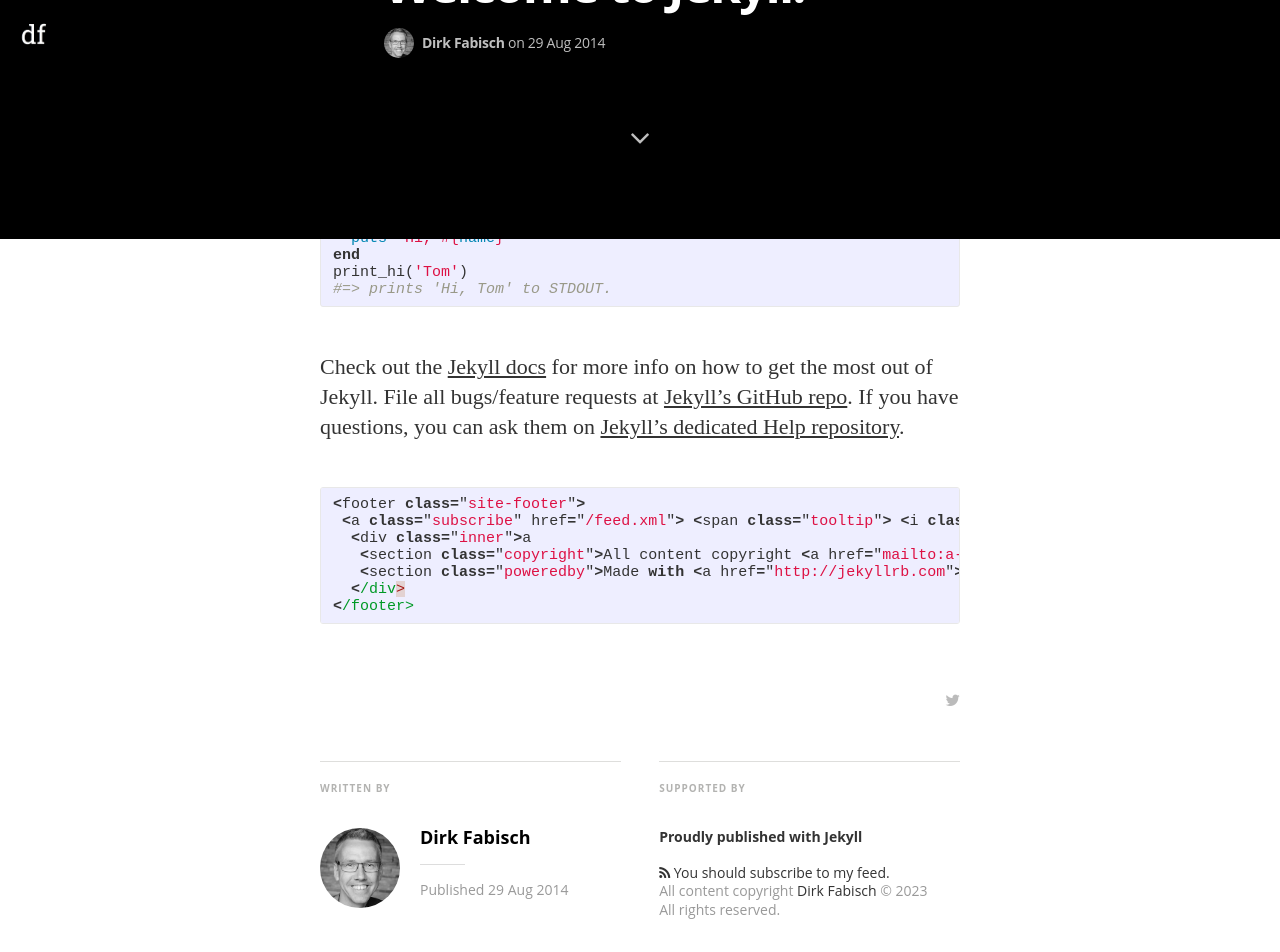
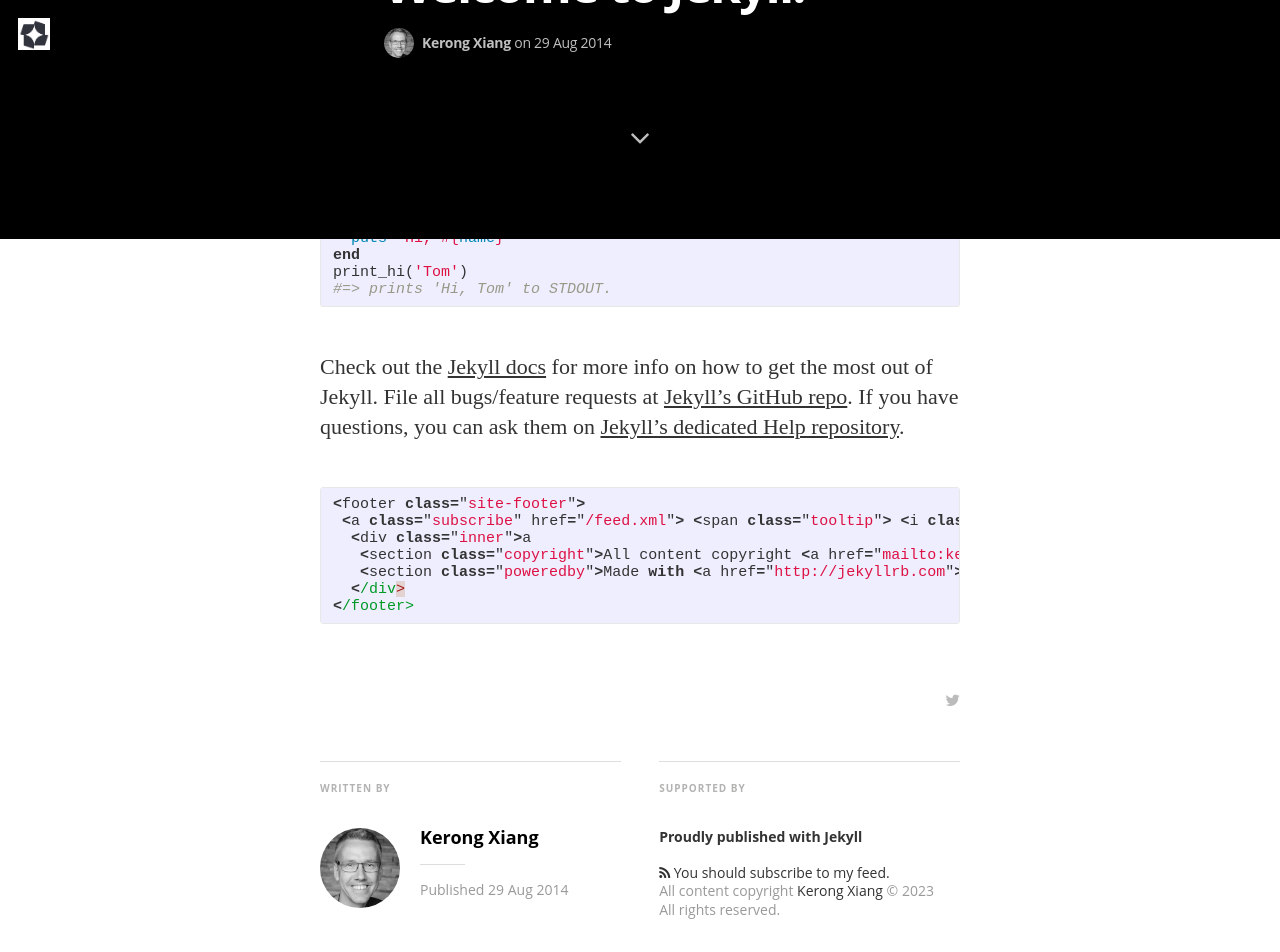
Before and after one commit to Chloe-workID/Chloe-workID.github.io, a Jekyll site: the page built from _posts/2014-08-29-welcome-to-jekyll.markdown, in a window 1280 px wide and 1400 px high, scrolled down 1161 px. Shown: the top 952 px of the window. Built offline with Jekyll 4.4.1, drawn with Linux system fonts in a browser that asks for light colours; nearby versions of some CDN libraries; some web fonts are replaced; some of the changed text lies outside the part shown.

Commit message:
config update

```diff
--- a/_config.yml
+++ b/_config.yml
@@ -4,20 +4,20 @@ gems:
   - jekyll-paginate
 
 # Site settings
-title: "Mediator"
+title: "My Homepage"
 description: > # this means to ignore newlines until "email:"
-   A Jekyll theme - Medium inspired
+   My Project Portfolio
 
-email: a-mail@mail.mail
+email: kexiang@ucsd.edu
 #blog logo
-logo: "/assets/images/df_logo.jpg"
+logo: "/assets/images/mylogo.png"
 float_logo: true # true, false (default)
 
 # blog cover
-cover: "/assets/images/cA4aKEIPQrerBnp1yGHv_IMG_9534-3-2.jpg"
+cover: "/assets/images/mycover.png"
 
-name: 'Dirk Fabisch'
-author: 'Dirk Fabisch'
+name: 'Kerong Xiang'
+author: 'Kerong Xiang'
 author_image: "/assets/images/author.jpg"
 
 paginate:	5
```
Also changed, not shown: assets/images/MyPhoto.jpg (added), assets/images/mycover.png (added), assets/images/mylogo.png (added).
